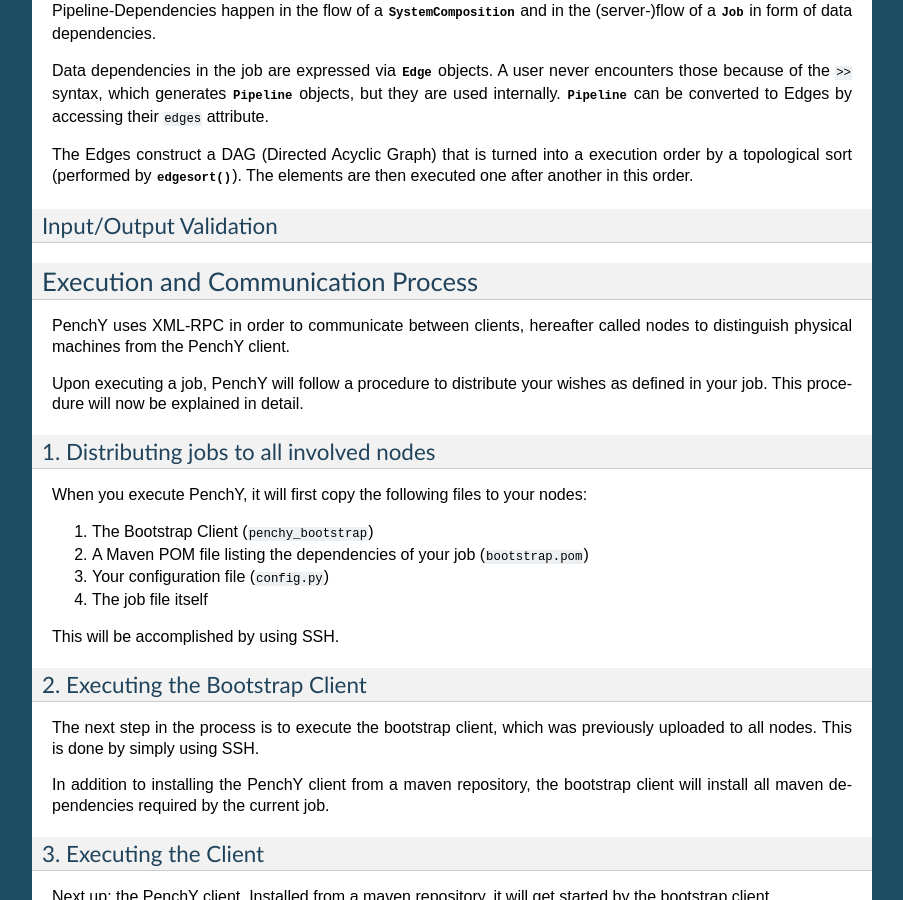
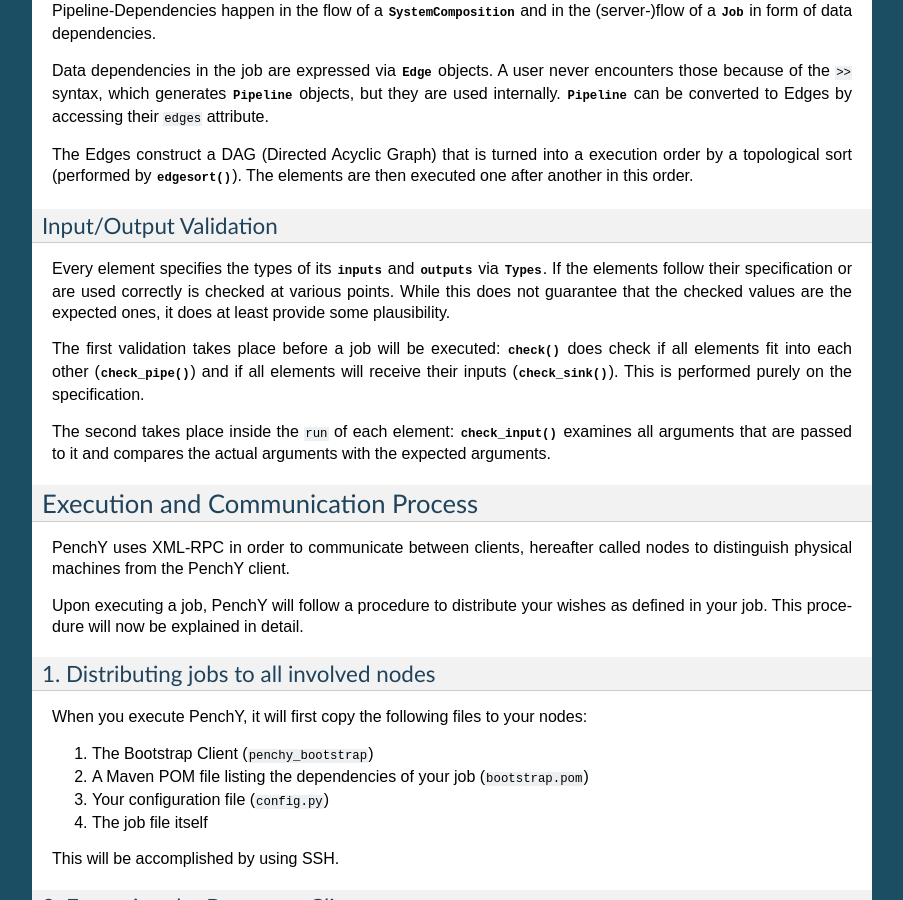
Before and after one commit to fhirschmann/penchy, a Sphinx documentation site: the page built from docs/arch.rst, in a window 1280 px wide and 900 px high, scrolled down 1170 px. Shown: the whole window, without its empty margins (198-1101 px from the left). Built offline with Sphinx 7.4.7, drawn with Linux system fonts in a browser that asks for light colours; formulas are drawn with MathJax 3.

Commit message:
docs.arch: Document input/output validation.
Signed-off-by: Michael Markert <markert.michael@googlemail.com>

```diff
--- a/docs/arch.rst
+++ b/docs/arch.rst
@@ -75,6 +75,7 @@
 Tools and Workloads are not run, but they have hooks nevertheless.
 Those hooks are executed when their :class:`~penchy.jobs.jvms.JVM` is run.
 
+
 Pipeline-Dependencies
 ---------------------
 
@@ -96,6 +97,23 @@
 
 Input/Output Validation
 -----------------------
+
+Every element specifies the types of its :attr:`inputs` and :attr:`outputs` via
+:class:`~penchy.jobs.typecheck.Types`.
+If the elements follow their specification or are used correctly is checked at
+various points.
+While this does not guarantee that the checked values are the expected ones, it
+does at least provide some plausibility.
+
+The first validation takes place before a job will be executed:
+:meth:`~penchy.jobs.job.Job.check` does check if all elements fit into each
+other (:meth:`~penchy.jobs.typecheck.Types.check_pipe`) and if all elements will
+receive their inputs (:meth:`~penchy.jobs.typecheck.Types.check_sink`).
+This is performed purely on the specification.
+
+The second takes place inside the ``run`` of each element:
+:meth:`~penchy.jobs.typecheck.Types.check_input` examines all arguments that are
+passed to it and compares the actual arguments with the expected arguments.
 
 Execution and Communication Process
 ===================================
```
